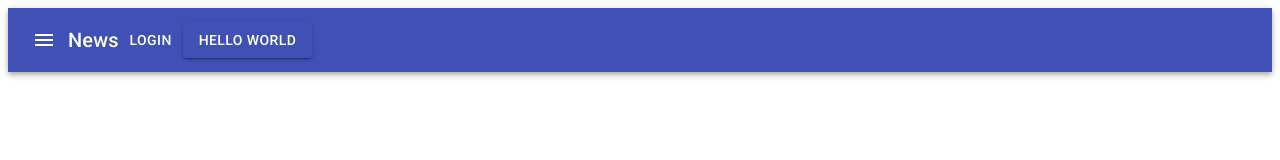
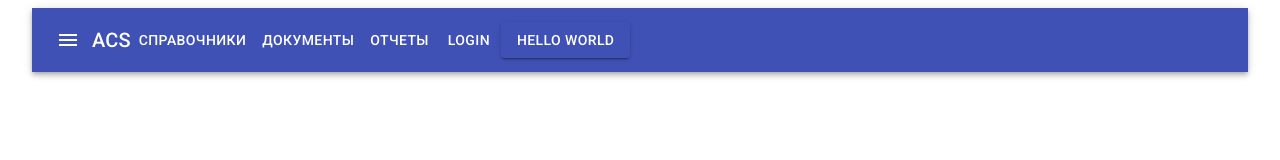
Before and after one commit to kjkasi/materialui, a React app: page / in a window 1280 px wide. Built offline with nearby package versions, Linux system fonts and the light colour scheme.

Commit message:
Небольшая работа над интерфейсом

```diff
--- a/src/components/app/app.js
+++ b/src/components/app/app.js
@@ -1,5 +1,7 @@
 import React from 'react';
 
+import Container from '@material-ui/core/Container';
+import Box from '@material-ui/core/Box';
 import Button from '@material-ui/core/Button';
 import AppBar from '@material-ui/core/AppBar';
 import Toolbar from '@material-ui/core/Toolbar';
@@ -11,7 +13,7 @@ import './app.css';
 
 const App = () => {
   return (
-      <div>
+    <Container fixed>
       <AppBar position="static">
         <Toolbar>
           <IconButton edge="start"
@@ -20,8 +22,17 @@ const App = () => {
               <MenuIcon />
           </IconButton>
           <Typography variant="h6">
-                    News
+            ACS
           </Typography>
+          <Button color="inherit">
+            Справочники
+          </Button>
+          <Button color="inherit">
+            Документы
+          </Button>
+          <Button color="inherit">
+            Отчеты
+          </Button>
           <Button color="inherit">
             Login
           </Button>
@@ -30,7 +41,7 @@ const App = () => {
           </Button>
         </Toolbar>
       </AppBar>
-      </div>
+    </Container>
   );
 };
 
--- a/src/index.html
+++ b/src/index.html
@@ -3,7 +3,7 @@
   <head>
     <meta charset="utf-8">
     <meta name="viewport"
-          content="width=device-width">
+          content="minimum-scale=1, initial-scale=1, width=device-width"/>
     <link rel="stylesheet"
           href="https://fonts.googleapis.com/css?family=Roboto:300,400,500,700&display=swap" />
     <title>index.html</title>
```
Lines whose indentation alone changed are shown as unchanged.
